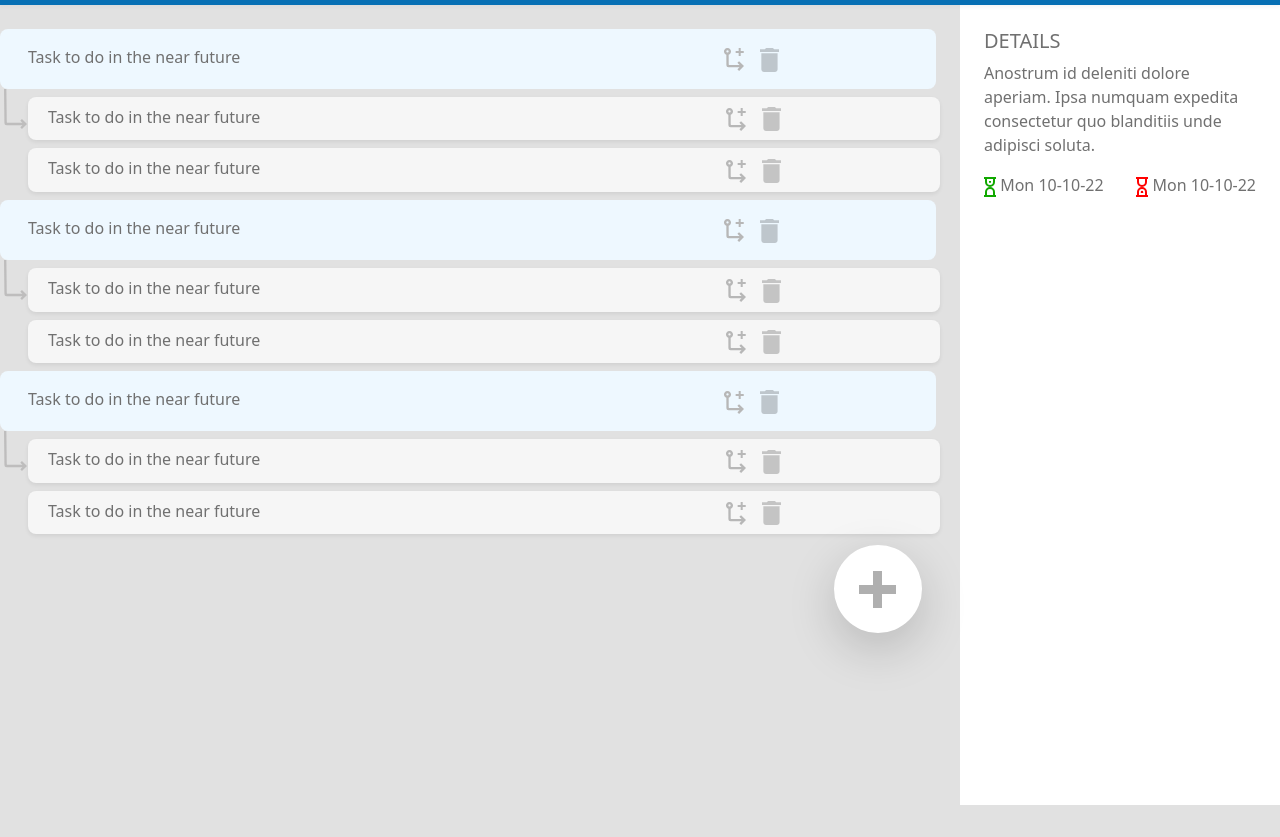
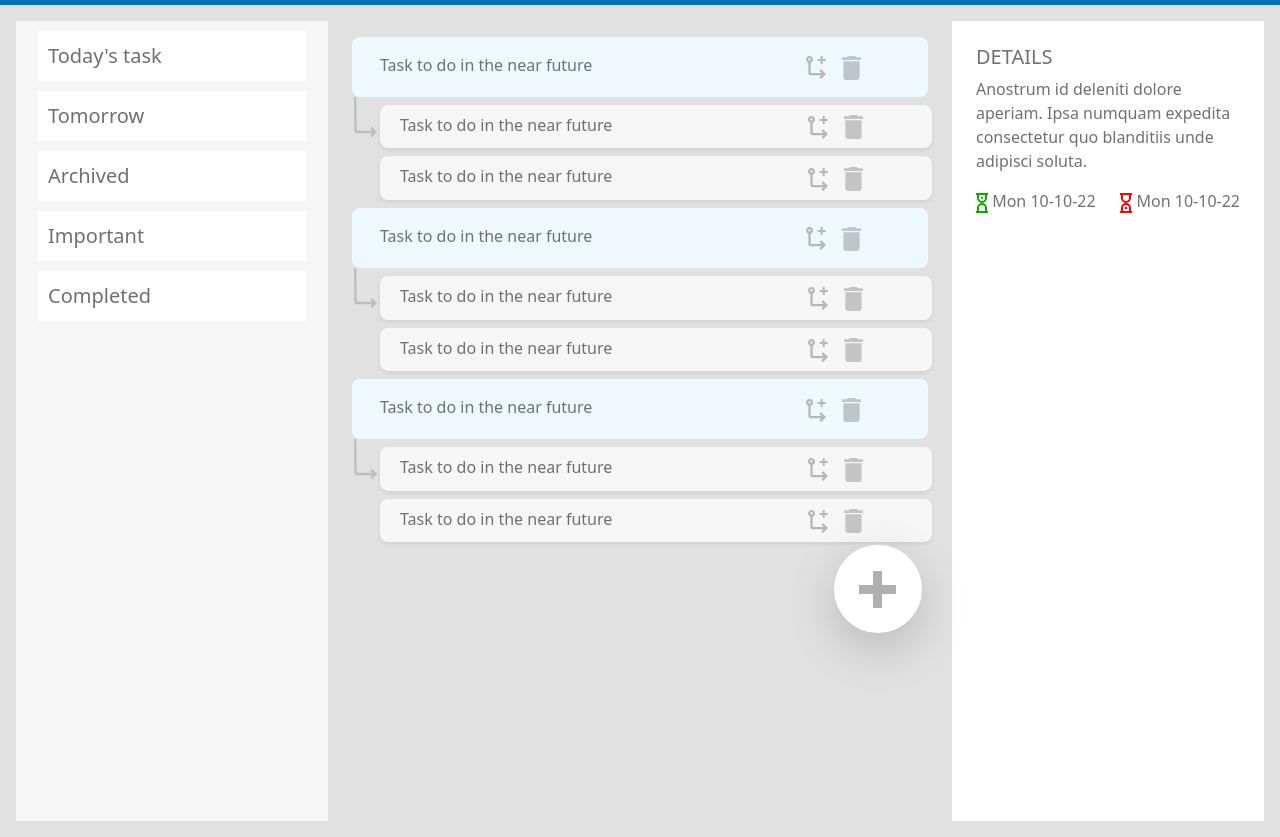
Before and after one commit to maureenblack/ToDo-Js, a plain HTML site: page index.html in a window 1280 px wide. Shown: the part 87-924 px from the top of the page. Before the commit the page ends 892 px from the top, so only its background shows below. Drawn offline with nearby package versions, Linux system fonts and the light colour scheme.

Commit message:
arranged left sidebar

```diff
--- a/index.html
+++ b/index.html
@@ -13,8 +13,7 @@
 
 <body>
   <nav class="navbar d-flex justify-content-between ">
-
-    <div class="nav-container">
+    <div class="nav-container p-2 me-auto">
       <input class="checkbox" type="checkbox" name="" id="" />
       <div class="hamburger-lines">
         <span class="line line1"></span>
@@ -34,16 +33,22 @@
         <input class="form-control border-0 text-light bg-transparent" type="search">
         <img class="search-icon" src="/Images/search.svg">
       </div>
-
       <!-- <i class="align-content-center">
       </i> -->
       <img class="mx-3" src="/Images/notification-solid-badged.svg">
       <img class="mx-3 m-1" src="/Images/person-circle.svg">
     </form>
   </nav>
-  <div class="main container-fluid p-0">
+  <div class="main container-fluid p-3">
     <div class="col-12 p-0 m-0 row">
-      <main class="content p-4 col-9">
+      <nav class="items col-md-3 col-sm-1">
+        <li><a href="#">Today's task</a></li>
+        <li><a href="#">Tomorrow</a></li>
+        <li><a href="#">Archived</a></li>
+        <li><a href="#">Important</a></li>
+        <li><a href="#">Completed</a></li>
+      </nav>
+      <main class="content ps-5 pt-3 pe-4 col-6 mx-auto">
         <div class="row">
           <div class="col-12 task row justify-content-between p-3 rounded-3">
             <div class="col-9">
--- a/styles.css
+++ b/styles.css
@@ -185,6 +185,7 @@ z-index: 300;
 .details {
   background-color: white;
   height: 100vh;
+  font-size: 16px;
 }
 
 .ffield {
@@ -192,5 +193,39 @@ z-index: 300;
   border: 1px solid white;
 }
 
-.search-icon {
+.form-control:focus {
+  border: none;
+  outline: none;
 }
+.items{
+
+  background-color: #F6F6F6;
+}
+a:hover{
+ background-color: #E1E1E1;
+ color: #707070;
+ text-decoration: none;
+}
+ li{
+  background-color: #FFFFFF;
+  list-style: none;
+  padding: 10px;
+  margin: 10px;
+  font-size: 20px;
+  font-weight: 500;
+  text-decoration: none;
+  cursor: pointer;
+  transition: 0.5s;
+
+ }
+  li:hover{
+    background-color:  #E1E1E1;
+    color: #707070;
+    text-decoration: none;
+
+  }
+
+a{
+  color: #707070;
+  text-decoration: none;
+}
```
